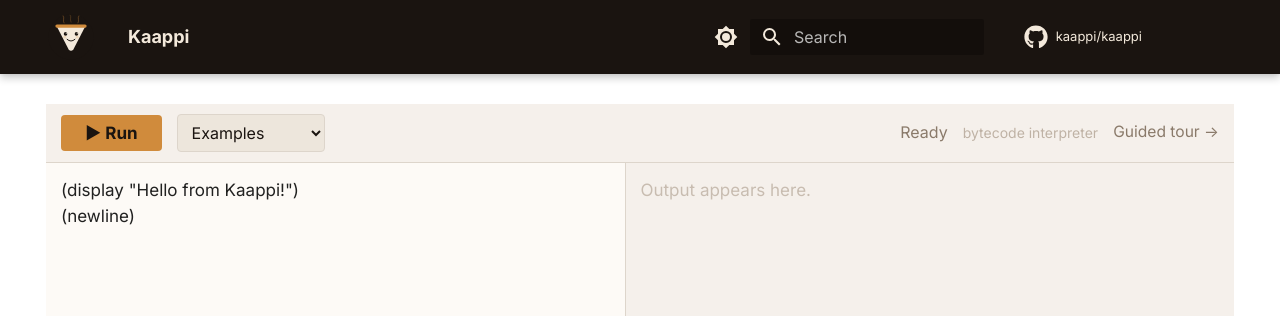
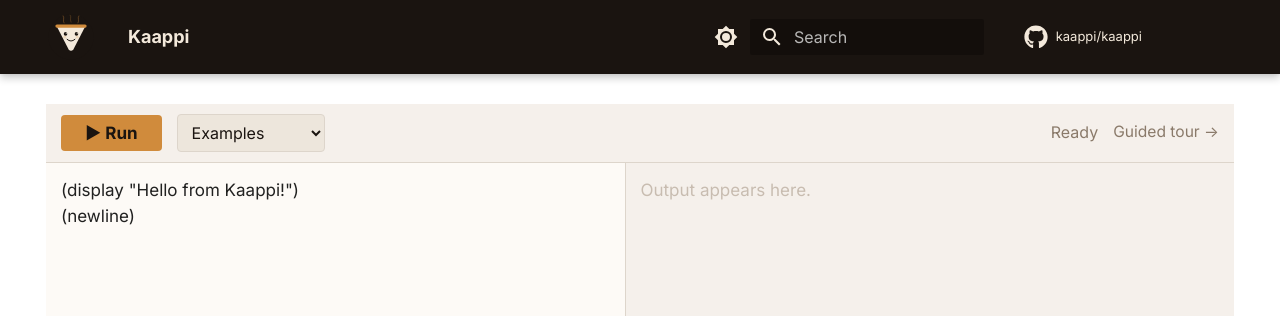
Before and after one commit to kaappi/kaappi.github.io, an MkDocs documentation site: the page built from docs/playground.md, in a window 1280 px wide and 900 px high. Shown: the top 316 px of the window. Built offline with MkDocs 1.6.1 and Material for MkDocs 9.7.7, drawn with Linux system fonts in a browser that asks for light colours; a script that is not in the unit is left out; comment, search, counter and statistics services are not loaded.

Commit message:
Remove 'bytecode interpreter' label from playground toolbar
Implementation detail that doesn't help the user.

Co-Authored-By: Claude Opus 4.6 (1M context) <noreply@anthropic.com>

```diff
--- a/overrides/playground.html
+++ b/overrides/playground.html
@@ -195,7 +195,6 @@
       <option value="library">define-library</option>
     </select>
     <span id="kp-status">Ready</span>
-    <span class="kp-play-label">bytecode interpreter</span>
     <a href="../tour/" class="kp-play-link">Guided tour &rarr;</a>
   </div>
 
```
